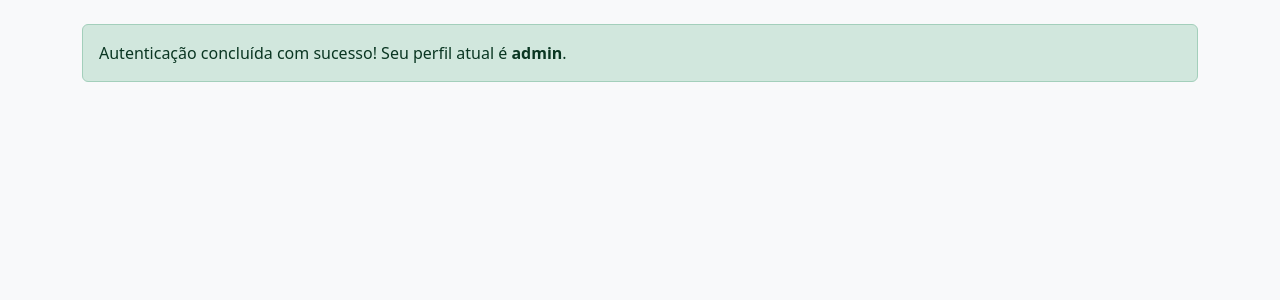
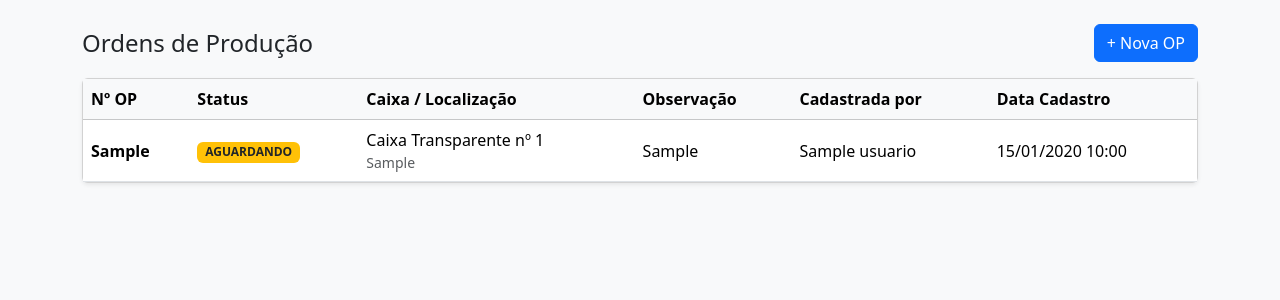
Before and after one commit to narcisoricardo/Controle-op, a PHP site: page / in a window 1280 px wide. Shown: the part 50-350 px from the top of the page. Run offline with PHP 8.4, Linux system fonts and the light colour scheme; the visitor is signed in with stand-in values (Sample User, id 1); tables that the repository leaves empty hold one stand-in row (values such as "Sample post"); a stand-in replaces the project's code that opens the database connection.

Commit message:
Implementa cadastro e listagem de Ordens de Producao

```diff
--- /dev/null
+++ b/app/Controllers/OpController.php
@@ -0,0 +1,41 @@
+<?php
+
+require_once __DIR__ . '/../Models/OpModel.php';
+
+class OpController
+{
+    private OpModel $opModel;
+
+    public function __construct(PDO $pdo)
+    {
+        $this->opModel = new OpModel($pdo);
+    }
+
+    public function listar(): array
+    {
+        return $this->opModel->listarTodas();
+    }
+
+    public function cadastrar(array $post, int $usuarioId): ?string
+    {
+        $numeroOp      = trim($post['numero_op'] ?? '');
+        $obsAguardando = trim($post['obs_aguardando'] ?? '');
+
+        if ($numeroOp === '') {
+            return 'Informe o número da Ordem de Produção.';
+        }
+
+        try {
+            $this->opModel->criar($numeroOp, $obsAguardando, $usuarioId);
+
+            header('Location: index.php?sucesso=1');
+            exit;
+        } catch (PDOException $e) {
+            if ($e->getCode() === '23000') {
+                return 'Já existe uma Ordem de Produção cadastrada com esse número.';
+            }
+
+            return 'Erro ao salvar a Ordem de Produção. Tente novamente.';
+        }
+    }
+}
--- /dev/null
+++ b/app/Models/OpModel.php
@@ -0,0 +1,45 @@
+<?php
+
+class OpModel
+{
+    private PDO $pdo;
+
+    public function __construct(PDO $pdo)
+    {
+        $this->pdo = $pdo;
+    }
+
+    public function listarTodas(): array
+    {
+        $sql = "SELECT
+                    o.id,
+                    o.numero_op,
+                    o.status,
+                    o.obs_aguardando,
+                    o.data_cadastro,
+                    o.caixa_tipo,
+                    o.caixa_numero,
+                    o.localizacao,
+                    u.nome AS cadastrada_por_nome
+                FROM ops o
+                INNER JOIN usuarios u ON o.cadastrada_por = u.id
+                ORDER BY o.data_cadastro DESC";
+
+        $stmt = $this->pdo->query($sql);
+        return $stmt->fetchAll();
+    }
+
+    public function criar(string $numeroOp, ?string $obsAguardando, int $usuarioId): bool
+    {
+        $sql = "INSERT INTO ops (numero_op, obs_aguardando, cadastrada_por)
+                VALUES (:numero_op, :obs_aguardando, :cadastrada_por)";
+
+        $stmt = $this->pdo->prepare($sql);
+
+        return $stmt->execute([
+            ':numero_op'      => $numeroOp,
+            ':obs_aguardando' => $obsAguardando !== '' ? $obsAguardando : null,
+            ':cadastrada_por' => $usuarioId,
+        ]);
+    }
+}
--- a/app/Views/painel_view.php
+++ b/app/Views/painel_view.php
@@ -22,9 +22,78 @@
 </nav>
 
 <div class="container mt-4">
-    <div class="alert alert-success">
-        Autenticação concluída com sucesso! Seu perfil atual é
-        <strong><?= htmlspecialchars($_SESSION['usuario_perfil'], ENT_QUOTES, 'UTF-8') ?></strong>.
+    <?php if (isset($_GET['sucesso'])): ?>
+        <div class="alert alert-success" role="alert">
+            Ordem de Produção cadastrada com sucesso!
+        </div>
+    <?php endif; ?>
+
+    <div class="d-flex justify-content-between align-items-center mb-3">
+        <h4 class="mb-0">Ordens de Produção</h4>
+
+        <?php if (in_array($_SESSION['usuario_perfil'], ['admin', 'producao'], true)): ?>
+            <a href="nova_op.php" class="btn btn-primary">+ Nova OP</a>
+        <?php endif; ?>
+    </div>
+
+    <div class="card shadow-sm">
+        <div class="table-responsive">
+            <table class="table table-hover align-middle mb-0">
+                <thead class="table-light">
+                    <tr>
+                        <th>Nº OP</th>
+                        <th>Status</th>
+                        <th>Caixa / Localização</th>
+                        <th>Observação</th>
+                        <th>Cadastrada por</th>
+                        <th>Data Cadastro</th>
+                    </tr>
+                </thead>
+                <tbody>
+                    <?php if (empty($ops)): ?>
+                        <tr>
+                            <td colspan="6" class="text-center text-muted py-4">
+                                Nenhuma Ordem de Produção cadastrada até o momento.
+                            </td>
+                        </tr>
+                    <?php else: ?>
+                        <?php
+                        $coresStatus = [
+                            'aguardando'   => 'warning text-dark',
+                            'separada'     => 'info text-dark',
+                            'retirada'     => 'success',
+                            'interrompida' => 'danger',
+                        ];
+                        ?>
+                        <?php foreach ($ops as $op): ?>
+                            <?php $cor = $coresStatus[$op['status']] ?? 'secondary'; ?>
+                            <tr>
+                                <td class="fw-bold"><?= htmlspecialchars($op['numero_op'], ENT_QUOTES, 'UTF-8') ?></td>
+                                <td>
+                                    <span class="badge bg-<?= $cor ?>">
+                                        <?= htmlspecialchars(strtoupper($op['status']), ENT_QUOTES, 'UTF-8') ?>
+                                    </span>
+                                </td>
+                                <td>
+                                    <?php if (!empty($op['caixa_tipo'])): ?>
+                                        Caixa <?= htmlspecialchars(ucfirst($op['caixa_tipo']), ENT_QUOTES, 'UTF-8') ?>
+                                        <?= $op['caixa_numero'] ? ' nº ' . (int)$op['caixa_numero'] : '' ?>
+                                        <?php if (!empty($op['localizacao'])): ?>
+                                            <small class="text-muted d-block"><?= htmlspecialchars($op['localizacao'], ENT_QUOTES, 'UTF-8') ?></small>
+                                        <?php endif; ?>
+                                    <?php else: ?>
+                                        <span class="text-muted">—</span>
+                                    <?php endif; ?>
+                                </td>
+                                <td><?= htmlspecialchars($op['obs_aguardando'] ?? '—', ENT_QUOTES, 'UTF-8') ?></td>
+                                <td><?= htmlspecialchars($op['cadastrada_por_nome'], ENT_QUOTES, 'UTF-8') ?></td>
+                                <td><?= date('d/m/Y H:i', strtotime($op['data_cadastro'])) ?></td>
+                            </tr>
+                        <?php endforeach; ?>
+                    <?php endif; ?>
+                </tbody>
+            </table>
+        </div>
     </div>
 </div>
 
--- a/public/index.php
+++ b/public/index.php
@@ -1,8 +1,12 @@
 <?php
 
 require_once __DIR__ . '/../app/controle_acesso.php';
-
-// Bloqueia o acesso se não estiver logado
 exigirLogin();
 
+require_once __DIR__ . '/../config/conexao.php';
+require_once __DIR__ . '/../app/Controllers/OpController.php';
+
+$opController = new OpController($pdo);
+$ops = $opController->listar();
+
 require __DIR__ . '/../app/Views/painel_view.php';
```
Also changed, not shown: app/Views/nova_op_view.php (added, +52 -0 lines), public/nova_op.php (added, +16 -0 lines).
